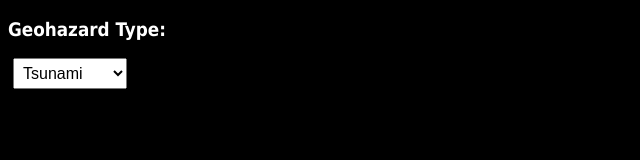
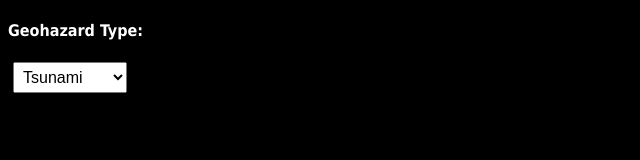
Before and after one commit to robiah96/radbutton4exp, a plain HTML site: page dropdown.html in a window 1280 px wide. Shown: the full height of the page, 0-640 px from the left. Drawn offline with Linux system fonts and the light colour scheme.

Commit message:
Update dropdown.html

```diff
--- a/dropdown.html
+++ b/dropdown.html
@@ -18,7 +18,7 @@
 </head>
 <body>
 
-<h3>Geohazard Type:</h3>
+<h4>Geohazard Type:</h4>
 <div class="dropdown-container">
     <select id="hazard-type-dropdown">
         <option value="Tsunami">Tsunami</option>
```
